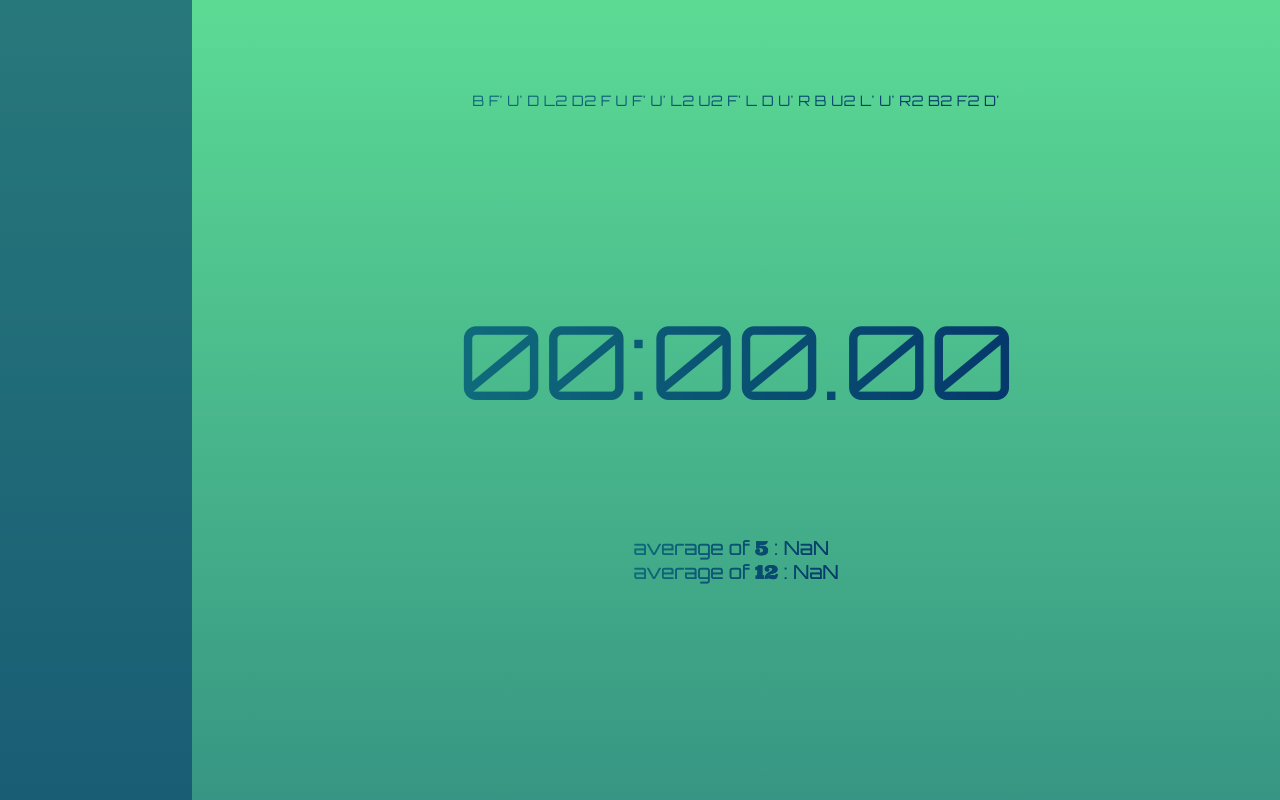
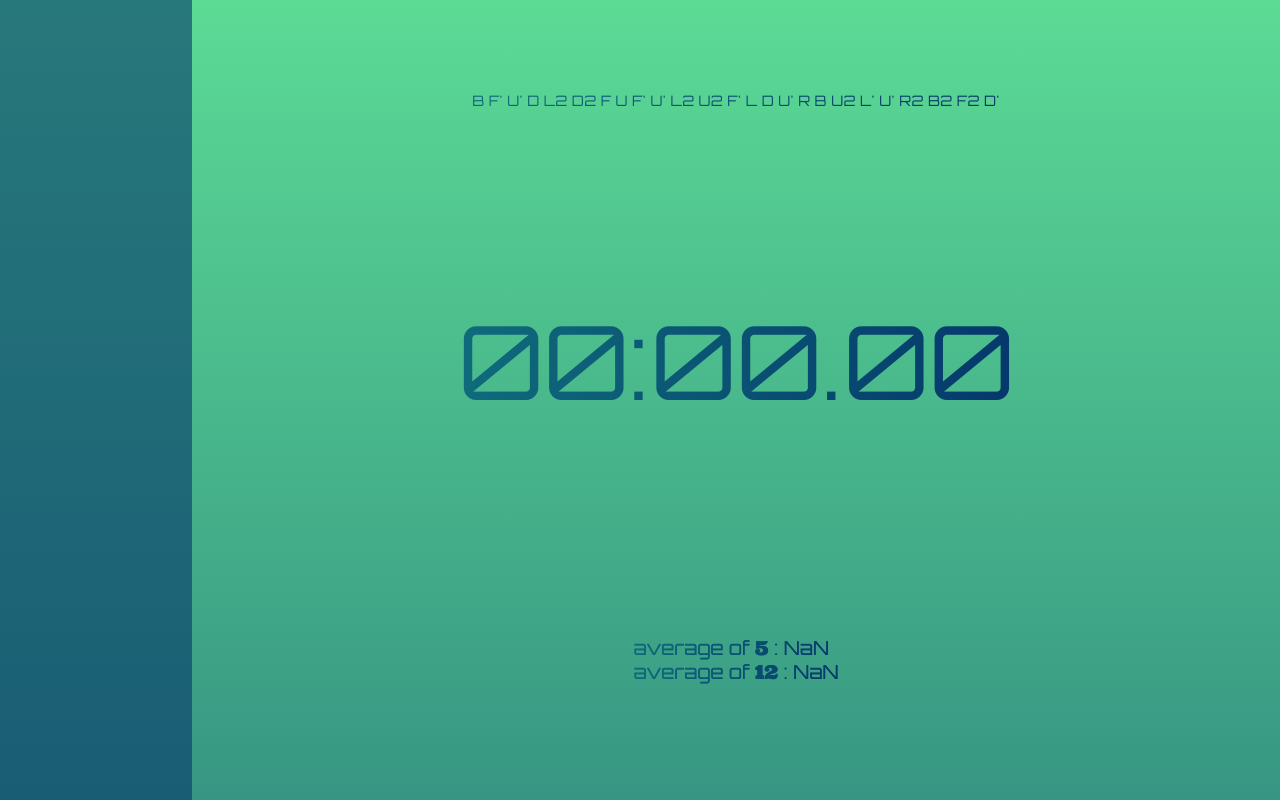
Before and after one commit to 69codeMaster/Cube-TImer, a React (Create React App) app in the folder client/: page / in a window 1280 px wide. Built offline with nearby package versions, Linux system fonts and the light colour scheme; no server answers.

Commit message:
fixing grid area sideBar to sidebar

```diff
--- a/client/src/App.css
+++ b/client/src/App.css
@@ -25,7 +25,7 @@
   align-items: center;
   justify-items: center;
   grid-template-columns: 15% 85%;
-  grid-template-rows: 25% 40% 10%;
+  grid-template-rows: 25% 40% auto;
   grid-template-areas:
     "sidebar scramble"
     "sidebar timer"
@@ -45,7 +45,7 @@
 }
 
 .side-bar {
-  grid-area: sideBar;
+  grid-area: sidebar;
 }
 
 .timer *,
--- a/client/src/App.js
+++ b/client/src/App.js
@@ -15,10 +15,10 @@ function App() {
   const [running, setRunning] = useState(false);
   return (
     <DbProvider>
-      <aside className="side-bar">
-        <SideBar>{/* <HistoryList /> */}</SideBar>
-      </aside>
       <main className="app-container">
+        <aside className="side-bar">
+          <SideBar>{/* <HistoryList /> */}</SideBar>
+        </aside>
         <ScrambleProvider>
           <header className="scramble">
             <Scramble running={running} />
--- a/client/src/components/UI/SideBar.css
+++ b/client/src/components/UI/SideBar.css
@@ -1,9 +1,5 @@
 .side-nav {
-  position: fixed; /* Fixed position */
-  top: 0; /* Stick to the top */
-  left: 0; /* Stick to the left */
   width: 15vw;
   height: 100vh;
   background-color: rgba(5, 56, 107, 0.6);
-  z-index: 1;
 }
```
